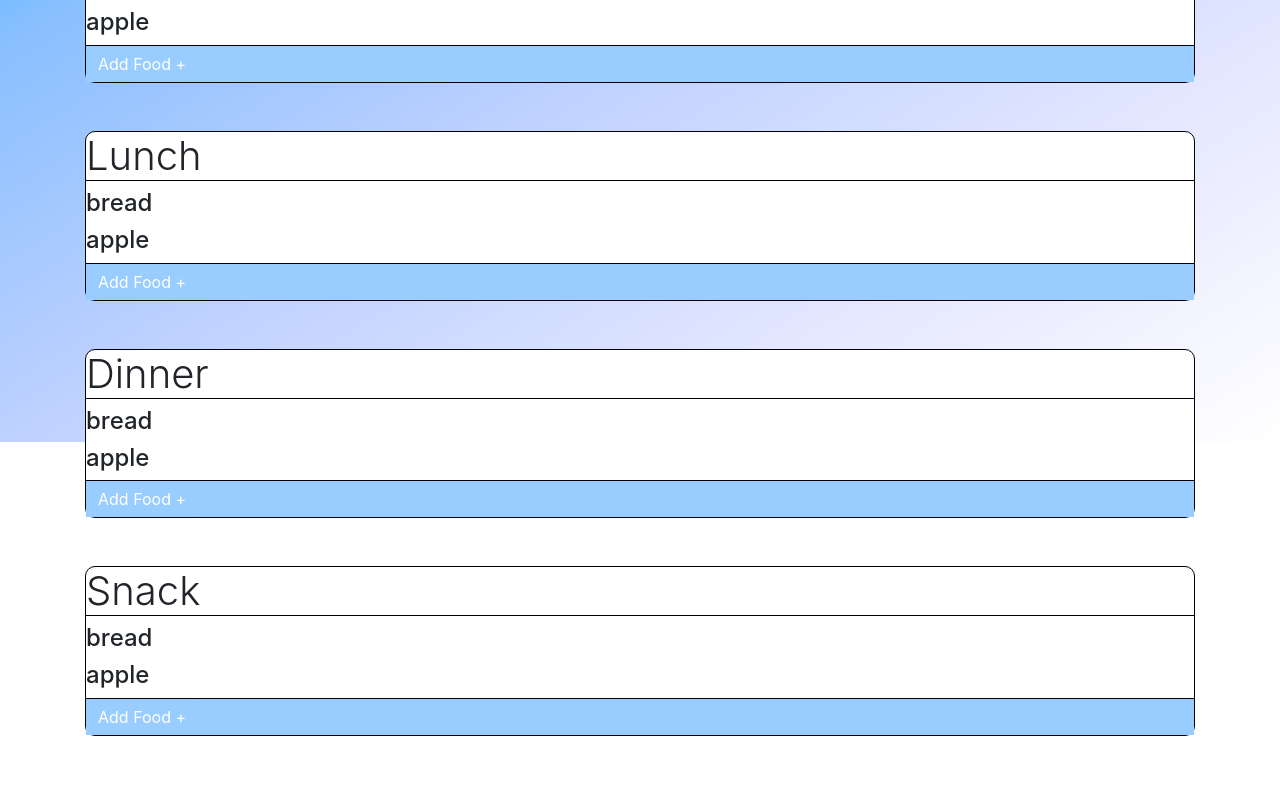
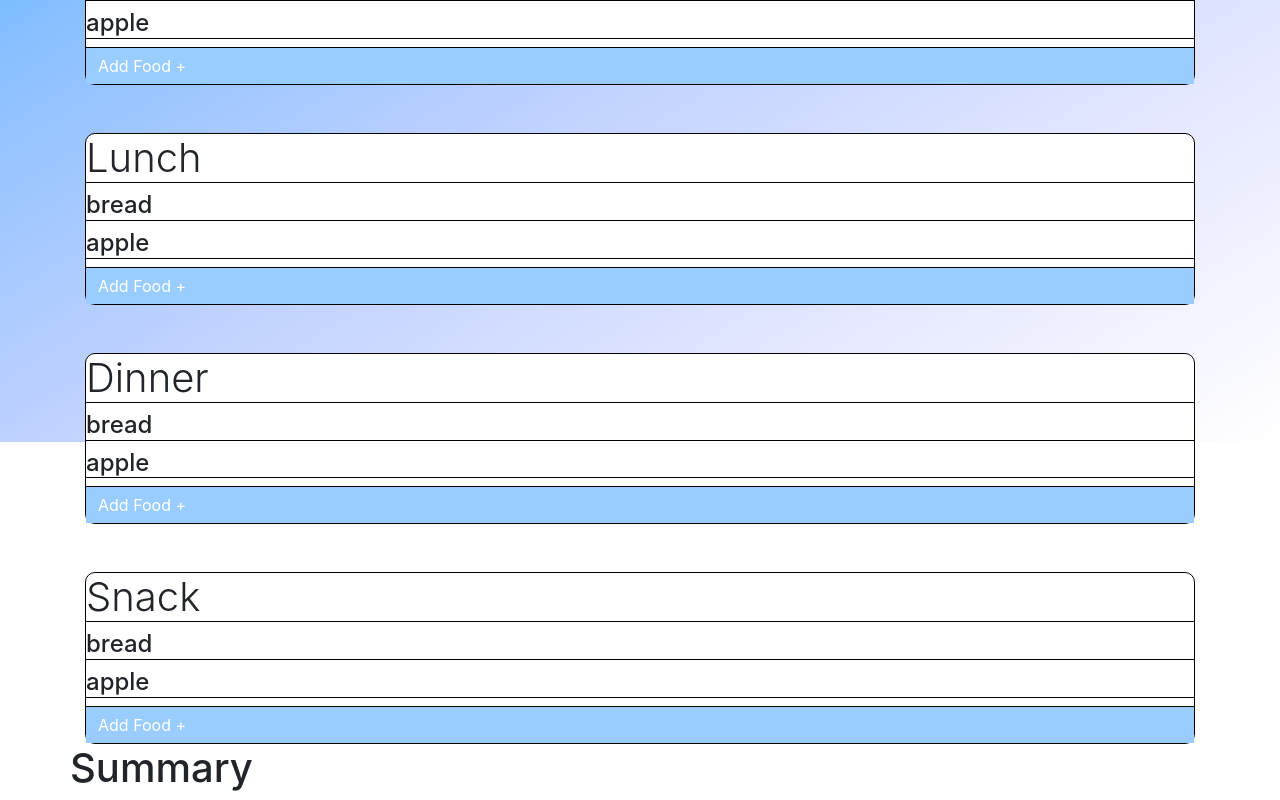
Before and after one commit to osidekyle/nutrition-calculator, a React (Create React App) app in the folder nutrition/: page / in a window 1280 px wide. Shown: the part 358-1158 px from the top of the page. Before the commit the page ends 1094 px from the top, so only its background shows below. Built offline with nearby package versions, Linux system fonts and the light colour scheme.

Commit message:
set up summary component

```diff
--- a/nutrition/src/App.js
+++ b/nutrition/src/App.js
@@ -3,6 +3,7 @@ import Header from "./components/Header"
 import Meals from "./components/Meals"
 import './App.css';
 import bootstrap from "../../node_modules/bootstrap/dist/css/bootstrap.css"
+import Summary from "./components/Summary"
 
 function App() {
 
@@ -23,7 +24,9 @@ function App() {
 
     <Meals />
     </div>
-
+    <div className="row">
+      <Summary/>
+    </div>
       </div>
     </div>
   );
--- a/nutrition/src/components/Food.js
+++ b/nutrition/src/components/Food.js
@@ -1,11 +1,13 @@
 import React from 'react';
 
-
+const itemStyle={
+    borderBottom:"solid 1px black"
+}
 
 const Food = ({food}) => {
     return (
 
-        <h4>{food}</h4>
+        <h4 style={itemStyle}>{food}</h4>
 
       );
 }
--- a/nutrition/src/components/Meal.js
+++ b/nutrition/src/components/Meal.js
@@ -20,7 +20,7 @@ const Meal = ({meal}) => {
     const itemsStyle={
         width:"100%",
         borderBottom:"solid 1px black",
-        height:"100%"
+        height:"0%"
     }
 
     const buttonStyle={
--- /dev/null
+++ b/nutrition/src/components/Summary.js
@@ -0,0 +1,7 @@
+import React from 'react';
+
+const Summary = () => {
+    return ( <h1>Summary</h1> );
+}
+
+export default Summary;
```
Also changed, not shown: nutrition/src/components/Item.js (deleted, +0 -13 lines).
